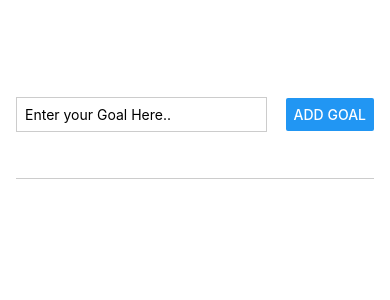
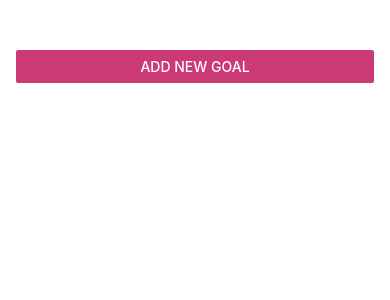
Before and after one commit to amitkr7/RNDemo, a React Native app: screen / in a window 390 px wide. Shown: the top 300 px of the page. Built offline with nearby package versions, Linux system fonts and the light colour scheme.

Commit message:
Modal Screen

```diff
--- a/App.js
+++ b/App.js
@@ -1,16 +1,26 @@
 import { useState } from 'react';
-import { StyleSheet, FlatList, View } from 'react-native';
+import { StyleSheet, FlatList, View, Button } from 'react-native';
 import GoalItem from './components/GoalItem';
 import GoalInput from './components/GoalInput';
 
 export default function App() {
+  const [modalIsVisible, setModalIsVisible] = useState(false);
   const [courseGoals, setCourseGoals] = useState([]);
+
+  const startAddGoalHanlder = () => {
+    setModalIsVisible(true);
+  };
+
+  const endAddGoalHanlder = () => {
+    setModalIsVisible(false);
+  };
 
   const addGoalHandler = (enteredGoalText) => {
     setCourseGoals((currentCourseGoals) => [
       ...currentCourseGoals,
       { text: enteredGoalText, id: Math.random().toString() },
     ]);
+    endAddGoalHanlder();
   };
 
   const deleteGoalHandler = (id) => {
@@ -21,7 +31,18 @@
 
   return (
     <View style={styles.appContainer}>
-      <GoalInput onAddGoal={addGoalHandler} />
+      <Button
+        title='Add New Goal'
+        color='#bf0650c9'
+        onPress={startAddGoalHanlder}
+      />
+      {modalIsVisible && (
+        <GoalInput
+          onAddGoal={addGoalHandler}
+          onCancel={endAddGoalHanlder}
+          visible={modalIsVisible}
+        />
+      )}
       <View style={styles.goalsContainer}>
         <FlatList
           data={courseGoals}
--- a/components/GoalInput.js
+++ b/components/GoalInput.js
@@ -1,5 +1,5 @@
 import { useState } from 'react';
-import { View, TextInput, Button, StyleSheet } from 'react-native';
+import { View, TextInput, Button, StyleSheet, Modal } from 'react-native';
 
 const GoalInput = (props) => {
   const [enteredGoalText, setEnteredGoalText] = useState('');
@@ -14,6 +14,7 @@
   };
 
   return (
+    <Modal visible={props.visible} animationType='slide'>
       <View style={styles.inputContainer}>
         <TextInput
           style={styles.textInput}
@@ -21,8 +22,20 @@
           placeholder='Enter your Goal Here..'
           value={enteredGoalText}
         />
-      <Button title='Add Goal' onPress={addGoalHandler} />
+        <View style={styles.buttonContainer}>
+          <View style={styles.button}>
+            <Button
+              title='Add Goal'
+              onPress={addGoalHandler}
+              color='#bf0650c9'
+            />
           </View>
+          <View style={styles.button}>
+            <Button title='Cancel' color='#666666' onPress={props.onCancel} />
+          </View>
+        </View>
+      </View>
+    </Modal>
   );
 };
 
@@ -31,8 +44,8 @@
 const styles = StyleSheet.create({
   inputContainer: {
     flex: 1,
-    flexDirection: 'row',
-    justifyContent: 'space-between',
+    flexDirection: 'column',
+    justifyContent: 'center',
     alignItems: 'center',
     marginBottom: 24,
     borderBottomWidth: 1,
@@ -42,8 +55,15 @@
   textInput: {
     borderWidth: 1,
     borderColor: '#ccc',
-    width: '70%',
-    marginRight: 8,
+    width: '90%',
     padding: 8,
   },
+  buttonContainer: {
+    marginTop: 16,
+    flexDirection: 'row',
+  },
+  button: {
+    width: 100,
+    marginHorizontal: 8,
+  },
 });
```
Lines whose indentation alone changed are shown as unchanged.
